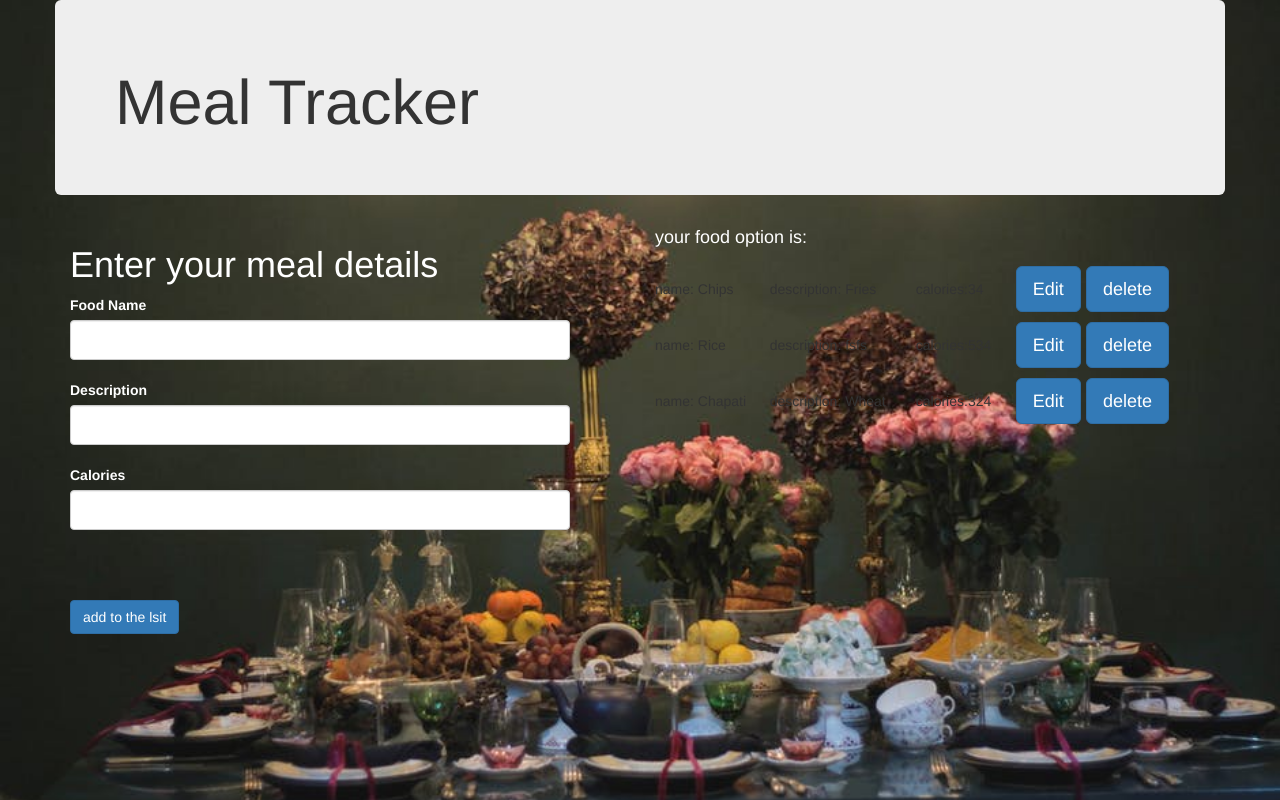
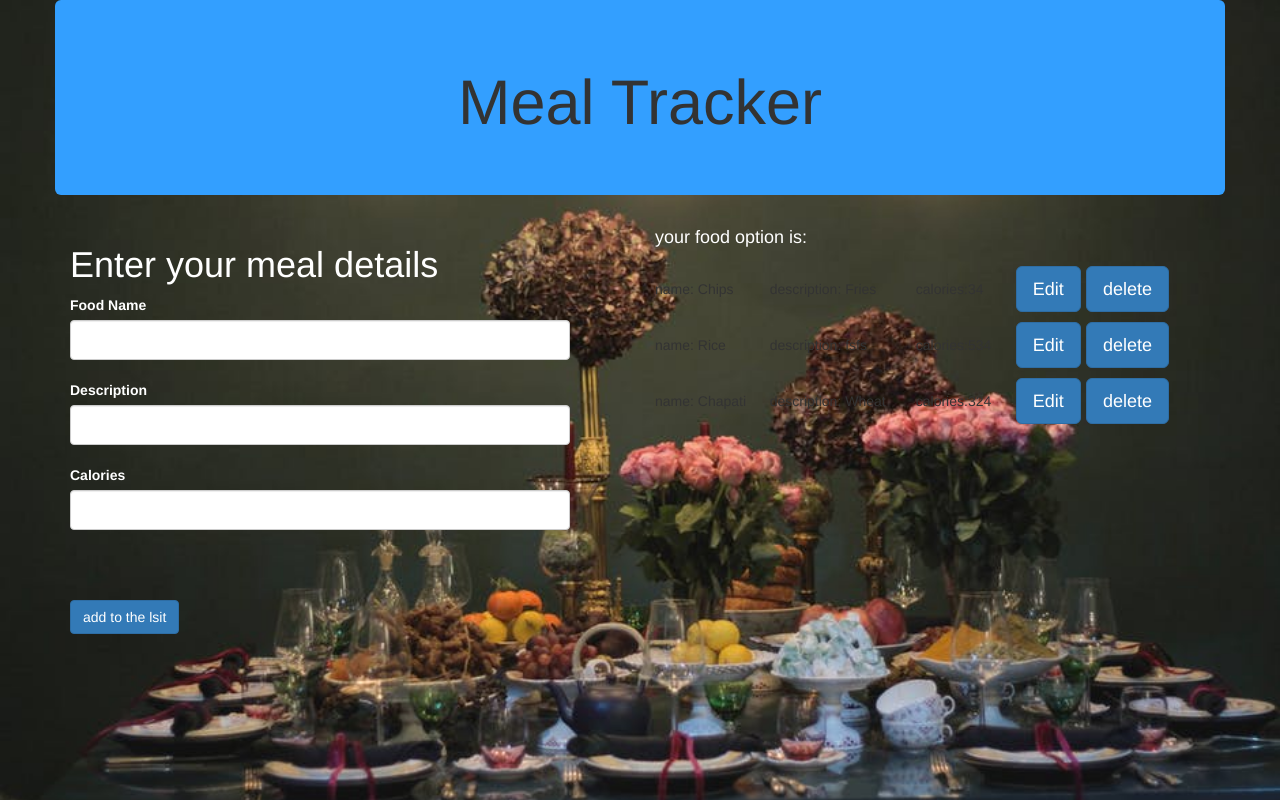
Before and after one commit to abdilatifbashir/mealTracker, an Angular app: page / in a window 1280 px wide. Built offline with nearby package versions, Linux system fonts and the light colour scheme.

Commit message:
change background of header and border radius of the displayed list

```diff
--- a/src/app/app.component.html
+++ b/src/app/app.component.html
@@ -3,7 +3,7 @@
 
 <div class="container">
   <div class="row">
-    <div class="jumbotron">
+    <div class="jumbotron" style="background-color:#339FFF;text-align:center;">
     <h1>Meal Tracker</h1>
   </div>
 
--- a/src/app/food-list/food-list.component.html
+++ b/src/app/food-list/food-list.component.html
@@ -1,9 +1,9 @@
 <table class="table table-hover">
 <tr class="success" *ngFor="let foodlist of childFoodList">
 
-    <td>name: {{foodlist.name}}</td>
-  <td>description: {{foodlist.description}}</td>
-    <td>calories:{{foodlist.calories}}</td>
+    <td style="border-radius:5px;">name: {{foodlist.name}}</td>
+  <td style="border-radius:5px;">description: {{foodlist.description}}</td>
+    <td style="border-radius:5px;">calories:{{foodlist.calories}}</td>
     <button class="btn btn-primary btn-lg"  (click)="editFoodButton(foodlist)" style="margin:5px;">Edit</button>
     <button class="btn btn-primary btn-lg" (click)="deleteFoodButton(foodlist)">delete</button>
   </tr>
```
